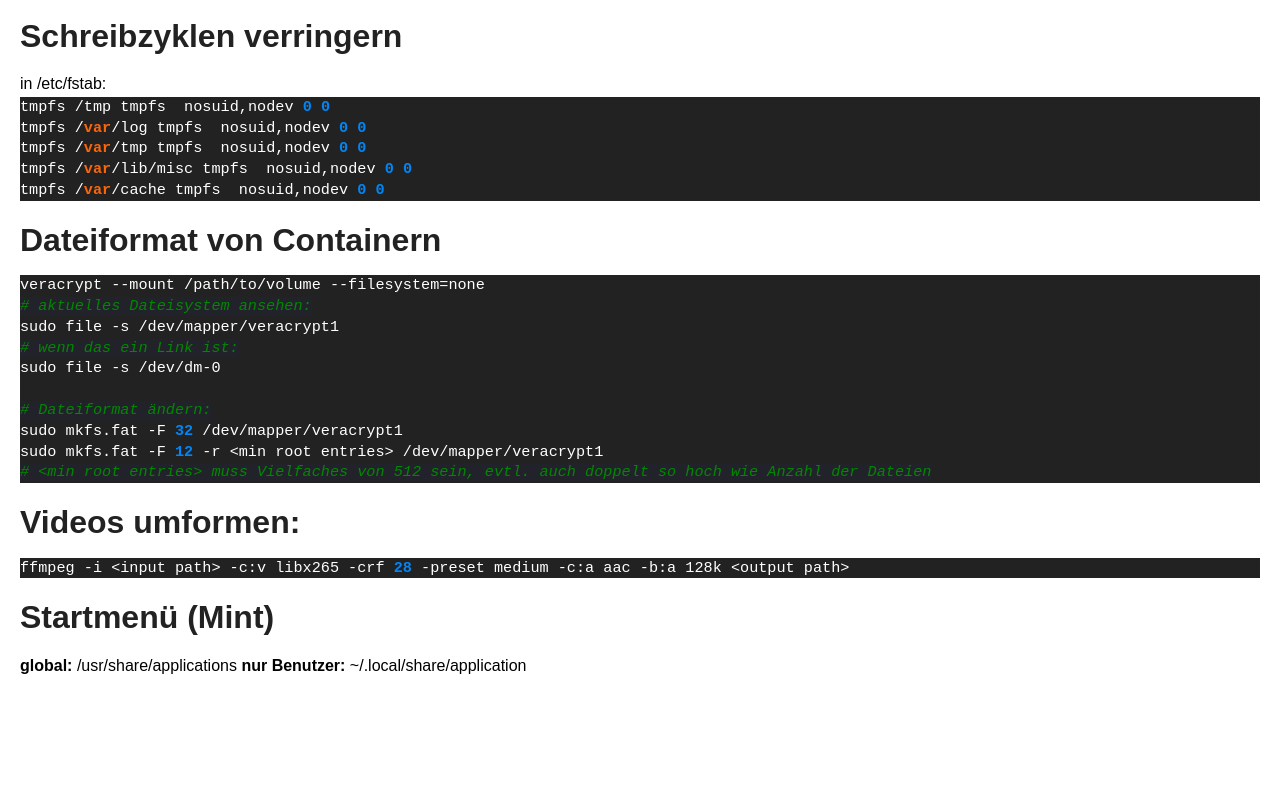
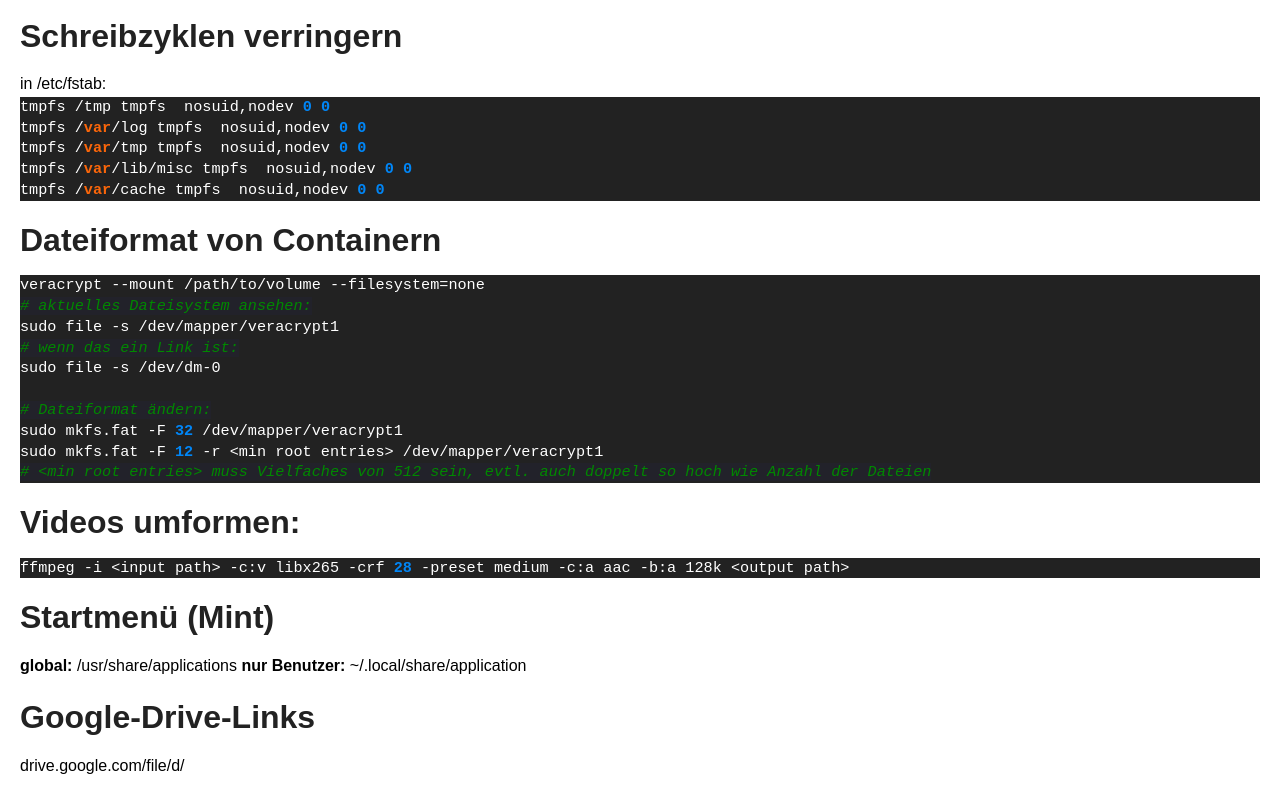
Before and after one commit to opsanford/opsanford.github.io, a plain HTML site: page Linux2.html in a window 1280 px wide. Shown: the part 1099-1897 px from the top of the page. Before the commit the page ends 1797 px from the top, so only its background shows below. Drawn offline with Linux system fonts and the light colour scheme.

Commit message:
Link encryption in index.html, update downloads and Linux2

```diff
--- a/Linux2.html
+++ b/Linux2.html
@@ -79,4 +79,7 @@ sudo mkfs.fat -F <span class="m">12</span> -r &lt;min root entries&gt; /dev/mapp
 <h2>Startmenü (Mint)</h2>
 <p><strong>global:</strong> /usr/share/applications
 <strong>nur Benutzer:</strong> ~/.local/share/application</p></body>
+
+<h2>Google-Drive-Links</h2>
+<p>drive.google.com/file/d/</p>
 </html>
```
Also changed, not shown: downloads.html (+1 -1 lines), index.html (+1 -0 lines).
